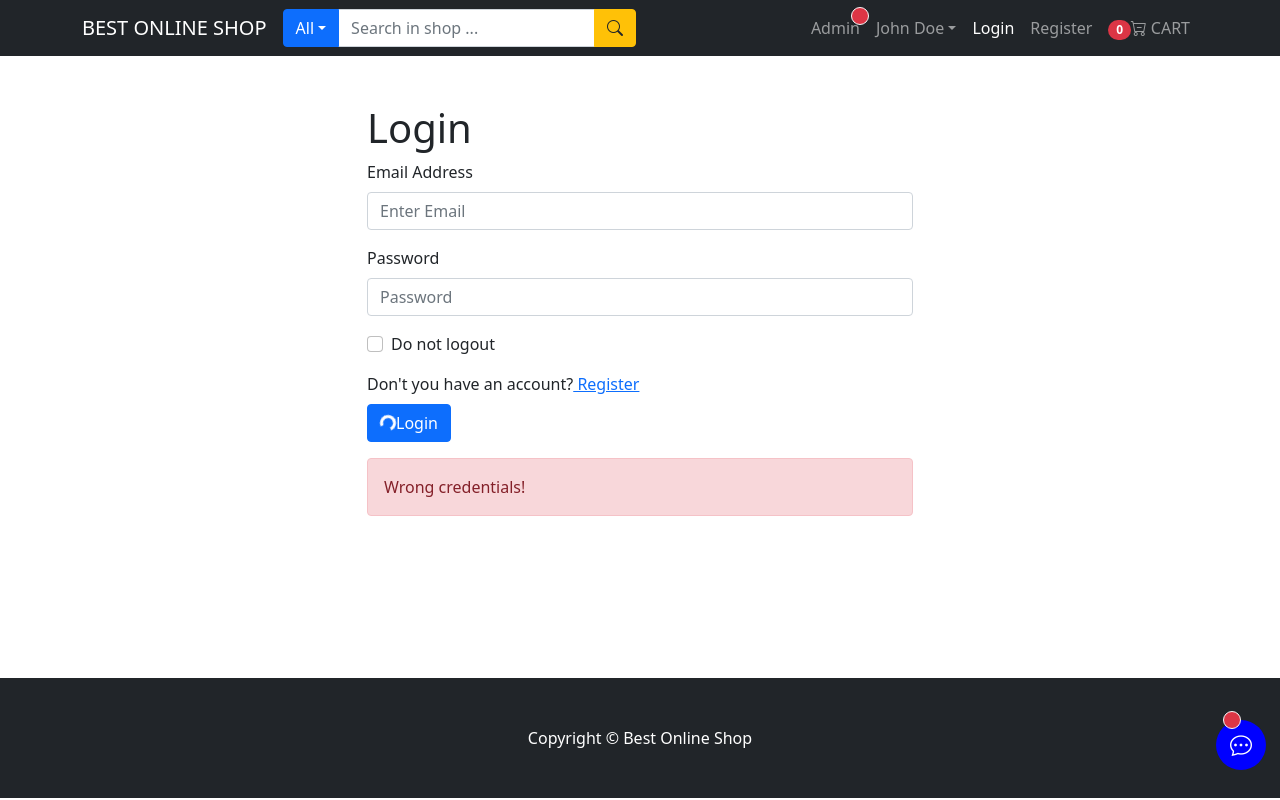
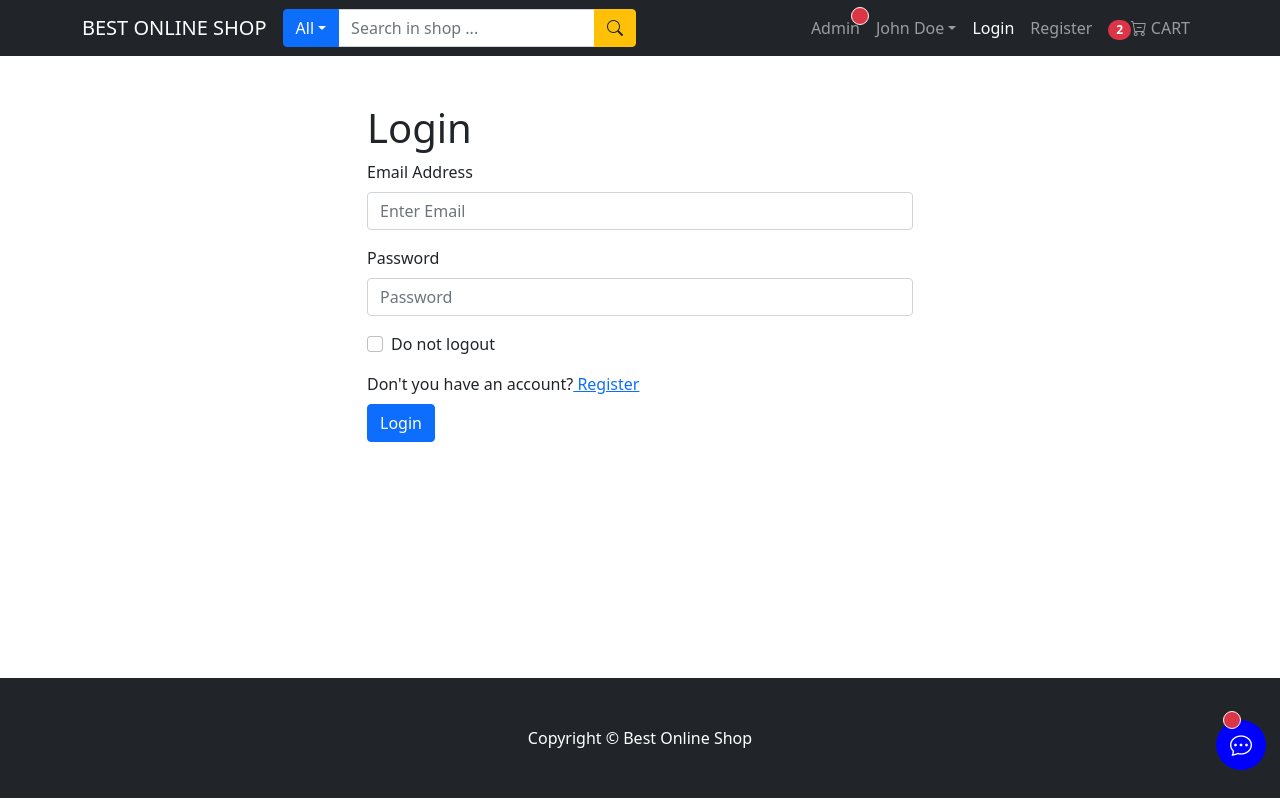
Before and after one commit to AmitDobal/eCommerceMERN, a React (Create React App) app in the folder frontend/: page /login in a window 1280 px wide. Built offline with nearby package versions, Linux system fonts and the light colour scheme.

Commit message:
Loging page modified

```diff
--- a/frontend/src/components/HeaderComponent.js
+++ b/frontend/src/components/HeaderComponent.js
@@ -10,13 +10,13 @@ import {
   Button,
   InputGroup,
 } from "react-bootstrap";
-import { useSelector } from "react-redux";
+// import { useSelector } from "react-redux";
 
 import { LinkContainer } from "react-router-bootstrap";
 import { Link } from "react-router-dom";
 
 const HeaderComponent = () => {
-  const productInCart = useSelector((state) => state.cart.value);
+  // const productInCart = useSelector((state) => state.cart.value);
 
   return (
     <Navbar collapseOnSelect expand="lg" bg="dark" variant="dark">
@@ -69,7 +69,7 @@ const HeaderComponent = () => {
             <LinkContainer to="/cart">
               <Nav.Link>
                 <Badge pill bg="danger">
-                  {productInCart}
+                  {/* {productInCart} */}2
                 </Badge>
                 <i className="bi bi-cart-dash"></i>
                 <span className="ms-1">CART</span>
--- a/frontend/src/pages/components/LoginPageComponent.js
+++ b/frontend/src/pages/components/LoginPageComponent.js
@@ -12,6 +12,11 @@ import { Link } from "react-router-dom";
 
 const LoginPageComponent = ({ loginUserApiRequest }) => {
   const [validated, setValidated] = useState(false);
+  const [loginUserResponseState, setLoginUserResponseState] = useState({
+    success: "",
+    error: "",
+    loading: false,
+  });
 
   const handleSubmit = (event) => {
     event.preventDefault();
@@ -22,15 +27,25 @@ const LoginPageComponent = ({ loginUserApiRequest }) => {
     const doNotLogout = form.doNotLogout.checked;
 
     if (event.currentTarget.checkValidity() === true && email && password) {
+      setLoginUserResponseState({ loading: true });
       loginUserApiRequest(email, password, doNotLogout)
-        .then((res) => console.log(res))
-        .catch((er) =>
-          console.log(
-            er.response.data.message
+        .then((res) => {
+          setLoginUserResponseState({
+            success: res.success,
+            loading: false,
+            error: "",
+          });
+          console.log(res);
+        })
+        .catch((er) => {
+          setLoginUserResponseState({
+            success: "wrong credentials",
+            loading: false,
+            error: er.response.data.message
               ? er.response.data.message
-              : er.response.data
-          )
-        );
+              : er.response.data,
+          });
+        });
     }
     setValidated(true);
   };
@@ -73,6 +88,8 @@ const LoginPageComponent = ({ loginUserApiRequest }) => {
               </Col>
             </Row>
             <Button variant="primary" type="submit" className="mb-3">
+              {loginUserResponseState &&
+              loginUserResponseState.loading === true ? (
                 <Spinner
                   as="span"
                   animation="border"
@@ -80,9 +97,18 @@ const LoginPageComponent = ({ loginUserApiRequest }) => {
                   role="status"
                   aria-hidden="true"
                 />
+              ) : (
+                ""
+              )}
               Login
             </Button>
-            <Alert show={true} variant="danger">
+            <Alert
+              show={
+                loginUserResponseState &&
+                loginUserResponseState.success === "wrong credentials"
+              }
+              variant="danger"
+            >
               Wrong credentials!
             </Alert>
           </Form>
```
Lines whose indentation alone changed are shown as unchanged.
